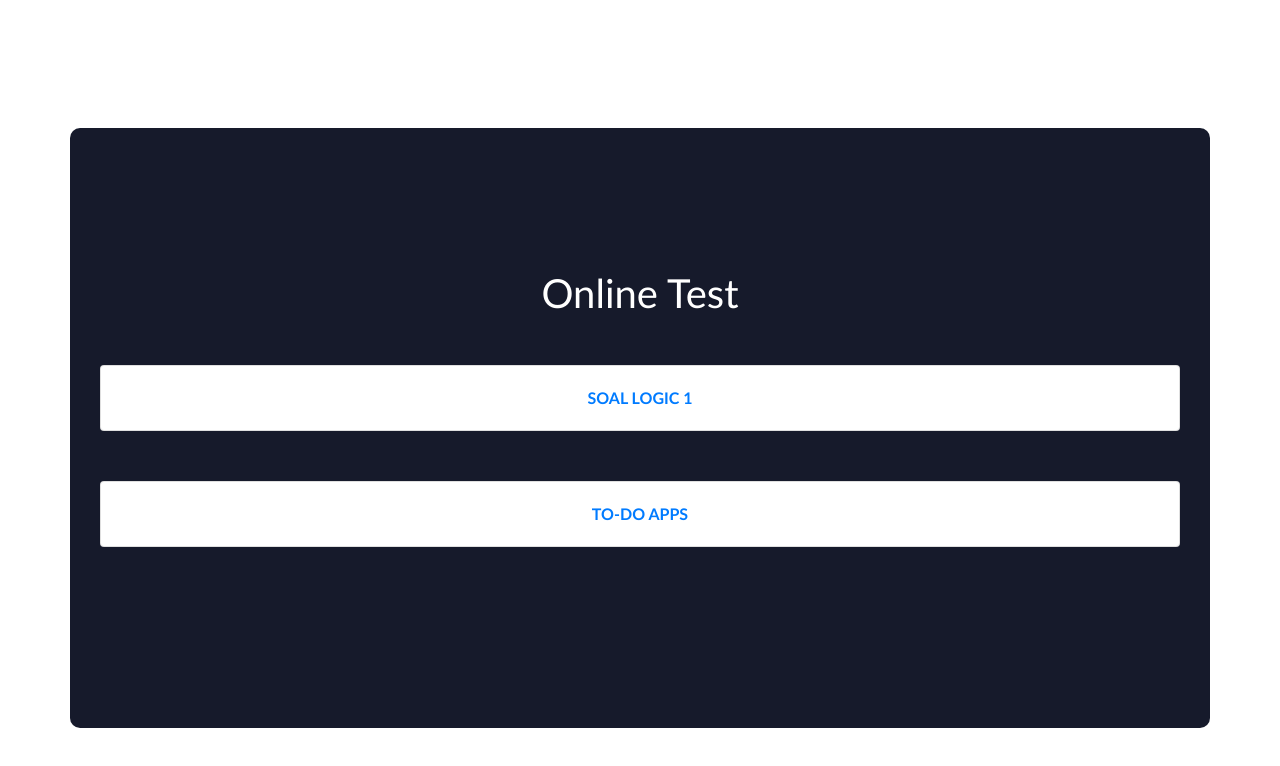
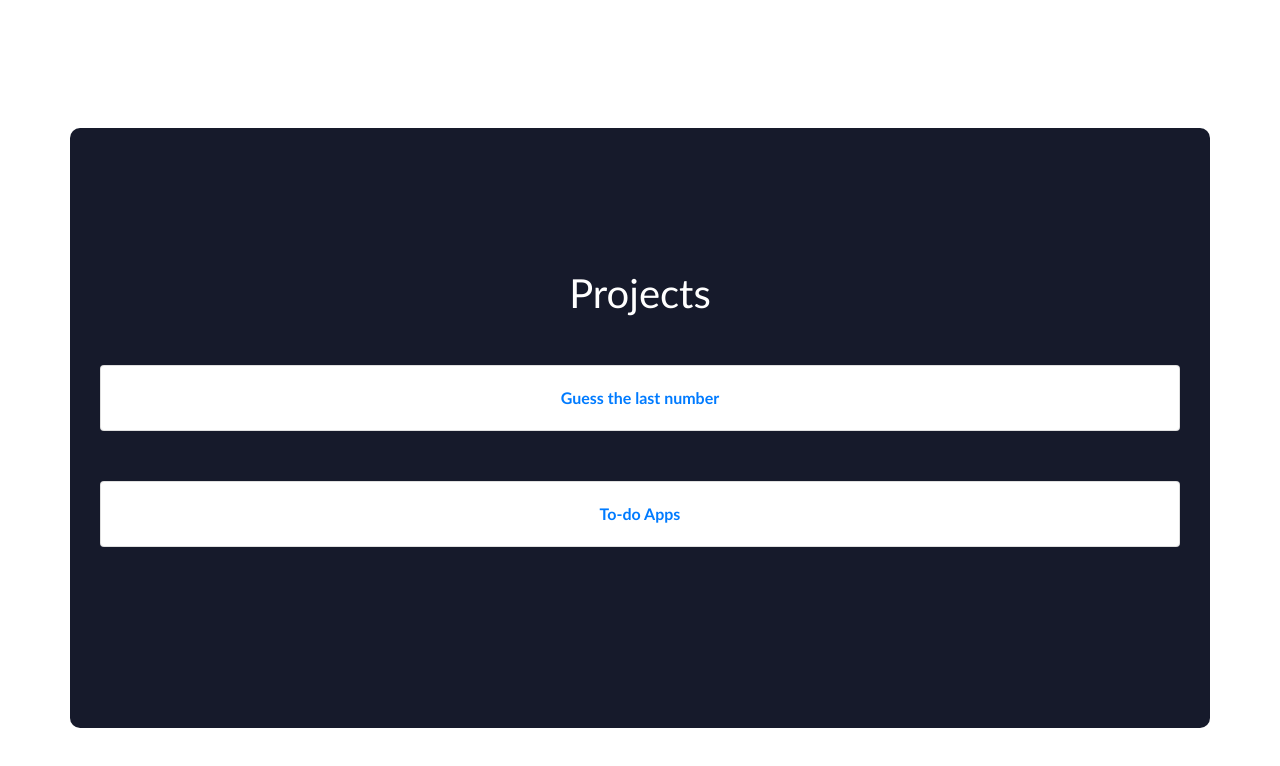
Before and after one commit to ijarre/Online-Tech-Test, a React (Create React App) app: page / in a window 1280 px wide. Shown: the top 766 px of the page. Built offline with nearby package versions, Linux system fonts and the light colour scheme.

Commit message:
patch: remove unused params

```diff
--- a/public/index.html
+++ b/public/index.html
@@ -2,11 +2,11 @@
 <html lang="en">
   <head>
     <meta charset="utf-8" />
-    <link rel="icon" href="%PUBLIC_URL%/favicon.ico" />
+    <link rel="icon" href="%PUBLIC_URL%/leaf.png" />
     <meta name="viewport" content="width=device-width, initial-scale=1" />
     <meta name="theme-color" content="#000000" />
     <meta name="description" content="Web site created using create-react-app" />
-    <link rel="apple-touch-icon" href="%PUBLIC_URL%/logo192.png" />
+    <link rel="apple-touch-icon" href="%PUBLIC_URL%/leaf.png" />
     <link href="https://fonts.googleapis.com/css?family=Poppins&display=swap" rel="stylesheet" />
     <link rel="stylesheet" href="https://cdnjs.cloudflare.com/ajax/libs/font-awesome/5.12.1/css/all.min.css" integrity="sha256-mmgLkCYLUQbXn0B1SRqzHar6dCnv9oZFPEC1g1cwlkk=" crossorigin="anonymous" />
     <!--
@@ -23,7 +23,7 @@
       work correctly both with client-side routing and a non-root public URL.
       Learn how to configure a non-root public URL by running `npm run build`.
     -->
-    <title>React App</title>
+    <title>Projects</title>
   </head>
   <body>
     <noscript>You need to enable JavaScript to run this app.</noscript>
--- a/src/App.js
+++ b/src/App.js
@@ -9,7 +9,7 @@ function App() {
     <>
       <Router>
         <Switch>
-          <Route path="/soal-satu" exact component={SoalSatu} />
+          <Route path="/lastnumber" exact component={SoalSatu} />
           <Route path="/" exact component={Home} />
           <Route exact path="/todo" component={TodoApp} />
         </Switch>
--- a/src/components/todo-2-ed/FormTodo.js
+++ b/src/components/todo-2-ed/FormTodo.js
@@ -1,5 +1,5 @@
 import React from "react";
-import { Container, InputGroup, FormControl, Form, Row, Col, Button } from "react-bootstrap";
+import { InputGroup, FormControl, Form, Row, Col, Button } from "react-bootstrap";
 
 function FormTodo({ setInputText, setTodos, todos, inputText, setStatus }) {
   const inputTextHandler = (e) => {
--- a/src/page/home.js
+++ b/src/page/home.js
@@ -1,24 +1,20 @@
-import React, { useState } from "react";
+import React from "react";
 import { Card, Col, Container, Row } from "react-bootstrap";
-import { BrowserRouter as Router, Switch, Route, Link } from "react-router-dom";
-
-import SoalSatu from "../components/soal-1/soal-1";
-
-import TodoApp from "../components/todo-2-ed/TodoApp";
+import { Link } from "react-router-dom";
 
 function Home() {
   return (
     <>
       {
         <Container className="home-app">
-          <h1>Online Test</h1>
+          <h1>Projects</h1>
           <Row>
             <Col>
               <Card className="logic">
                 <Card.Body>
-                  <Link to="/soal-satu">
+                  <Link to="/lastnumber">
                     {" "}
-                    <b>SOAL LOGIC 1</b>
+                    <b>Guess the last number</b>
                   </Link>
                 </Card.Body>
               </Card>
@@ -29,7 +25,7 @@ function Home() {
               <Card>
                 <Card.Body>
                   <Link to="/todo">
-                    <b>TO-DO APPS</b>
+                    <b>To-do Apps</b>
                   </Link>
                 </Card.Body>
               </Card>
```
Also changed, not shown: src/components/todo-2-ed/Todo.js (+0 -12 lines), public/leaf.png (added).
